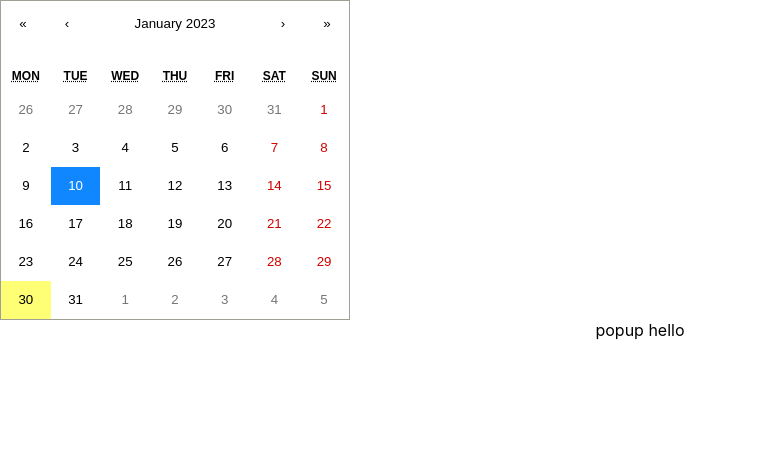
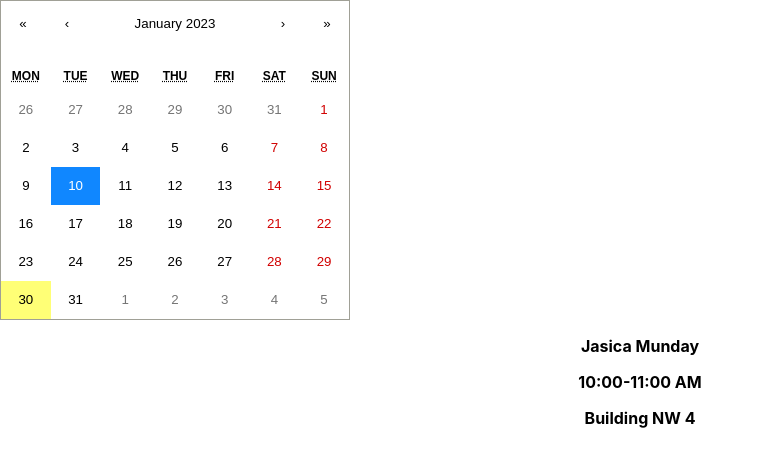
Before and after one commit to chrismok17/ISSP-BCIT-BSN, a React (Create React App) app in the folder client/: page / in a window 1280 px wide. Both pictures are taken after a click on the button "10". Shown: the top 466 px of the page, without its empty margins (0-764 px from the left). Built offline with nearby package versions, Linux system fonts and the light colour scheme.

Commit message:
Added boiletplate text to the Calendar pop-up

```diff
--- a/client/package.json
+++ b/client/package.json
@@ -9,7 +9,7 @@
     "react": "^18.2.0",
     "react-calendar": "^4.0.0",
     "react-dom": "^18.2.0",
-    "react-scripts": "5.0.1",
+    "react-scripts": "^5.0.1",
     "web-vitals": "^2.1.4"
   },
   "scripts": {
--- a/client/src/components/PopUp.js
+++ b/client/src/components/PopUp.js
@@ -1,7 +1,17 @@
 import React from "react";
 
-export default function PopUp () {
-    return (
-    <div> popup hello</div>
-    )
+export default function PopUp() {
+  return (
+    <div>
+      <p>
+        <b>Jasica Munday</b>
+      </p>
+      <p>
+        <b>10:00-11:00 AM</b>
+      </p>
+      <p>
+        <b>Building NW 4</b>
+      </p>
+    </div>
+  );
 }
```
Also changed, not shown: client/src/App.js (+11 -12 lines), 1 other file (tests, documents, lock files or other folders).
